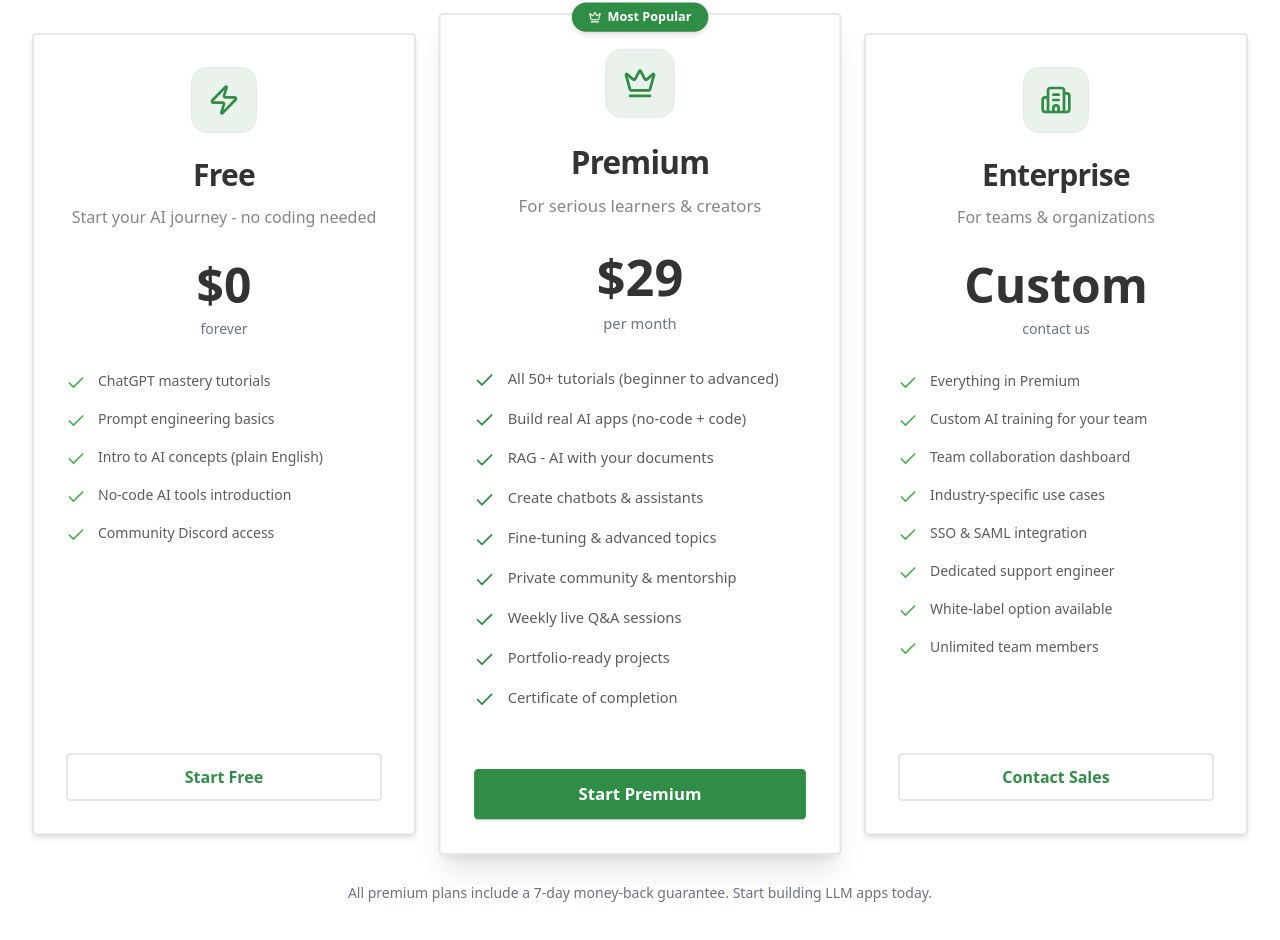
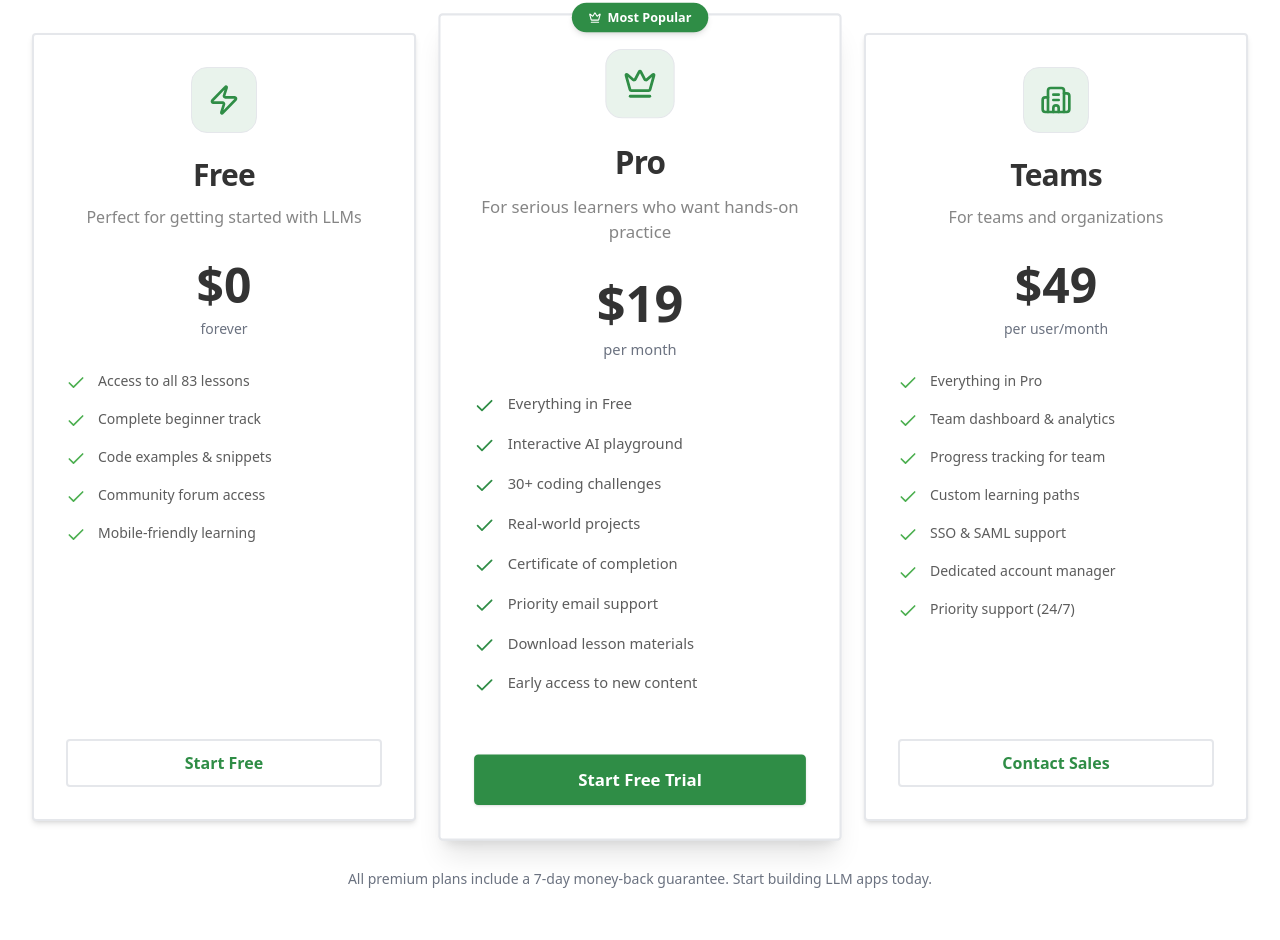
Before and after one commit to bhanuprakashvangala/LearnLLM, a Next.js app: page / in a window 1280 px wide. Shown: the part 4024-4964 px from the top of the page. Built offline with nearby package versions, Linux system fonts and the light colour scheme; no server answers.

Commit message:
Fix pricing consistency - 9/mo Pro plan across all pages

```diff
--- a/components/marketing/Pricing.tsx
+++ b/components/marketing/Pricing.tsx
@@ -11,57 +11,55 @@ import { cn } from "@/lib/utils";
 const pricingPlans = [
   {
     name: "Free",
-    description: "Start your AI journey - no coding needed",
+    description: "Perfect for getting started with LLMs",
     price: "$0",
     period: "forever",
     icon: Zap,
     features: [
-      "ChatGPT mastery tutorials",
-      "Prompt engineering basics",
-      "Intro to AI concepts (plain English)",
-      "No-code AI tools introduction",
-      "Community Discord access",
+      "Access to all 83 lessons",
+      "Complete beginner track",
+      "Code examples & snippets",
+      "Community forum access",
+      "Mobile-friendly learning",
     ],
     cta: "Start Free",
     link: "/signup",
     popular: false,
   },
   {
-    name: "Premium",
-    description: "For serious learners & creators",
-    price: "$29",
+    name: "Pro",
+    description: "For serious learners who want hands-on practice",
+    price: "$19",
     period: "per month",
     icon: Crown,
     features: [
-      "All 50+ tutorials (beginner to advanced)",
-      "Build real AI apps (no-code + code)",
-      "RAG - AI with your documents",
-      "Create chatbots & assistants",
-      "Fine-tuning & advanced topics",
-      "Private community & mentorship",
-      "Weekly live Q&A sessions",
-      "Portfolio-ready projects",
+      "Everything in Free",
+      "Interactive AI playground",
+      "30+ coding challenges",
+      "Real-world projects",
       "Certificate of completion",
+      "Priority email support",
+      "Download lesson materials",
+      "Early access to new content",
     ],
-    cta: "Start Premium",
-    link: "/signup?plan=premium",
+    cta: "Start Free Trial",
+    link: "/signup?plan=pro",
     popular: true,
   },
   {
-    name: "Enterprise",
-    description: "For teams & organizations",
-    price: "Custom",
-    period: "contact us",
+    name: "Teams",
+    description: "For teams and organizations",
+    price: "$49",
+    period: "per user/month",
     icon: Building2,
     features: [
-      "Everything in Premium",
-      "Custom AI training for your team",
-      "Team collaboration dashboard",
-      "Industry-specific use cases",
-      "SSO & SAML integration",
-      "Dedicated support engineer",
-      "White-label option available",
-      "Unlimited team members",
+      "Everything in Pro",
+      "Team dashboard & analytics",
+      "Progress tracking for team",
+      "Custom learning paths",
+      "SSO & SAML support",
+      "Dedicated account manager",
+      "Priority support (24/7)",
     ],
     cta: "Contact Sales",
     link: "/contact",
```
